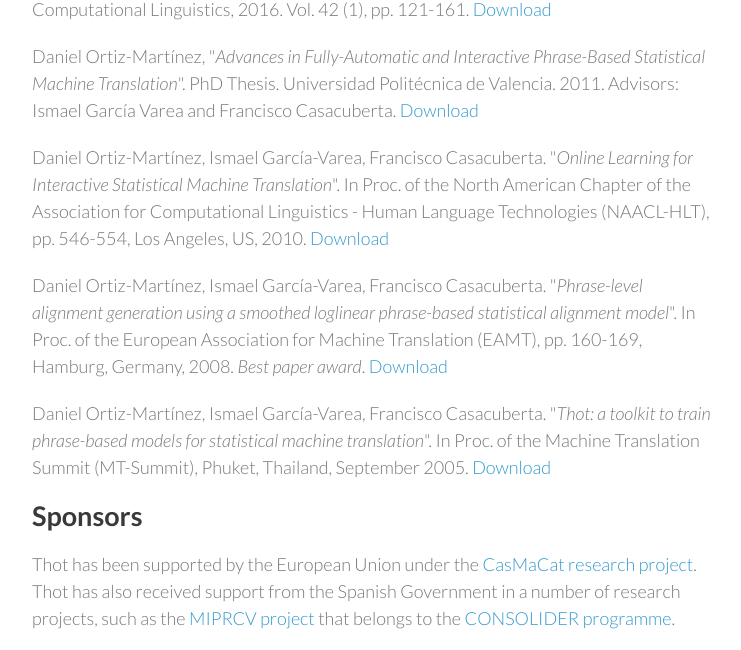
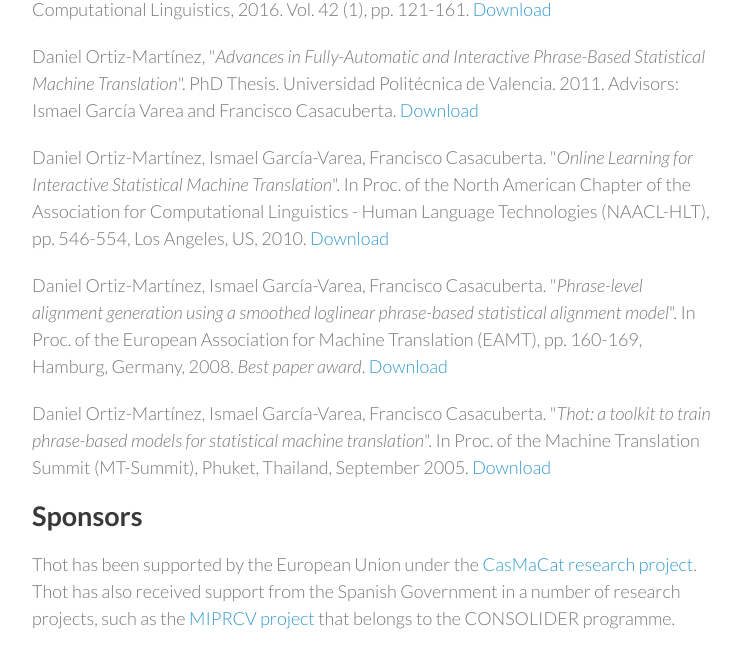
Before and after one commit to daormar/thot, a plain HTML site: page index.html in a window 1280 px wide. Shown: the part 7341-7991 px from the top of the page, without its empty margins (428-1169 px from the left). Drawn offline with Linux system fonts and the light colour scheme.

Commit message:
Correct minor issue.

```diff
--- a/index.html
+++ b/index.html
@@ -456,7 +456,7 @@ Phuket, Thailand, September 2005. <a href="http://www.mt-archive.info/MTS-2005-O
 <p>Thot has been supported by the European Union under the <a href="http://www.casmacat.eu/">CasMaCat
 research project</a>. Thot has also received support from the Spanish
 Government in a number of research projects, such as the <a href="http://miprcv.iti.upv.es/">MIPRCV
-project</a> that belongs to the <a href="http://www.ingenio2010.es/">CONSOLIDER programme</a>.</p>
+project</a> that belongs to the CONSOLIDER programme</a>.</p>
 
  <ul class="partner-logos">
     <li><a href="http://cordis.europa.eu/fp7/home_en.html"><img src="http://daormar.github.io/thot/images/jaune.jpg" alt="EU" height="50" /></a></li>
```
